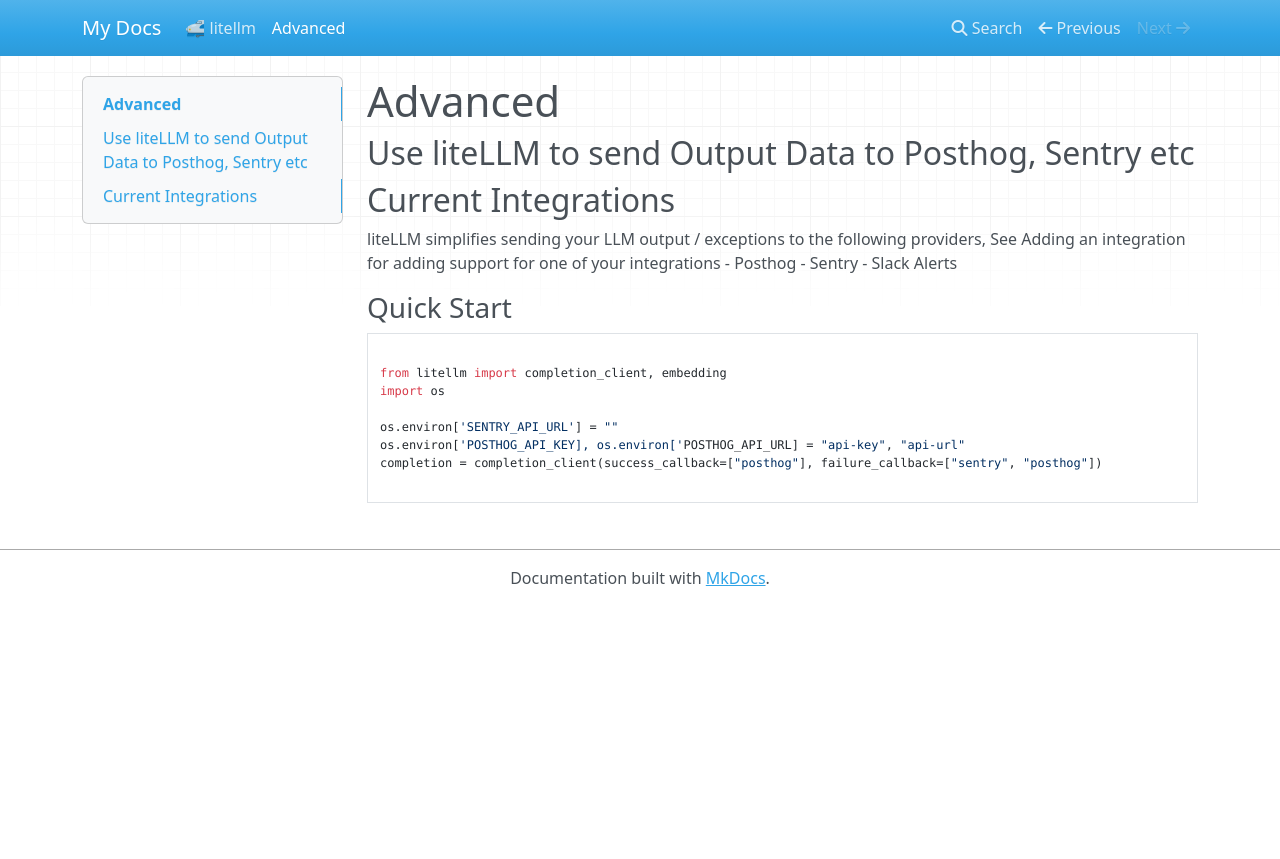
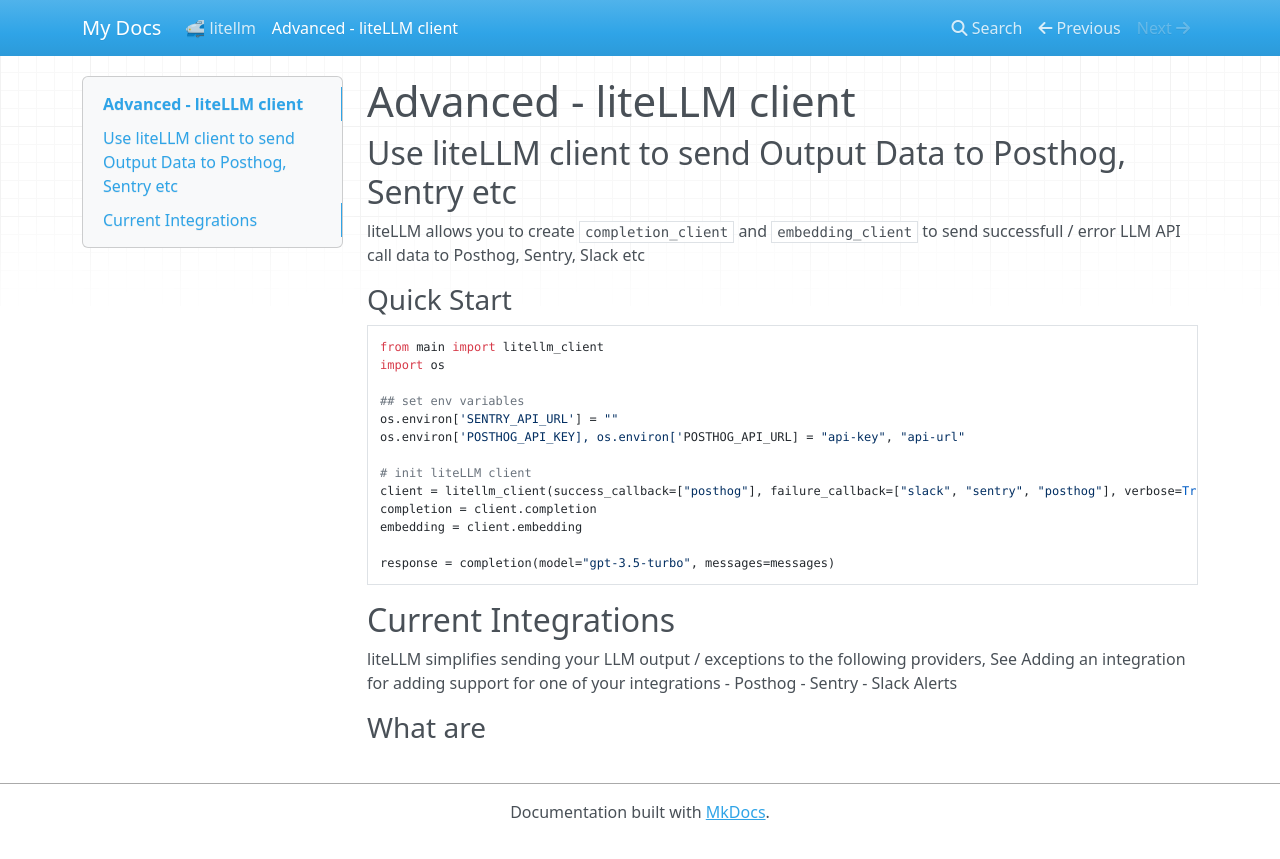
Before and after one commit to ishaan-jaff/testliteDocs, an MkDocs documentation site: the page built from docs/advanced.md, in a window 1280 px wide. Shown: the top 859 px of the page. Built offline with MkDocs 1.6.1, drawn with Linux system fonts in a browser that asks for light colours; nearby versions of some CDN libraries.

Commit message:
Update advanced.md

````diff
--- a/docs/advanced.md
+++ b/docs/advanced.md
@@ -1,6 +1,26 @@
-# Advanced
+# Advanced - liteLLM client
 
-## Use liteLLM to send Output Data to Posthog, Sentry etc
+## Use liteLLM client to send Output Data to Posthog, Sentry etc
+liteLLM allows you to create `completion_client` and `embedding_client` to send successfull / error LLM API call data to Posthog, Sentry, Slack etc
+
+### Quick Start
+```python
+from main import litellm_client
+import os
+
+## set env variables
+os.environ['SENTRY_API_URL'] = ""
+os.environ['POSTHOG_API_KEY], os.environ['POSTHOG_API_URL] = "api-key", "api-url"
+
+# init liteLLM client
+client = litellm_client(success_callback=["posthog"], failure_callback=["slack", "sentry", "posthog"], verbose=True)
+completion = client.completion
+embedding = client.embedding
+
+response = completion(model="gpt-3.5-turbo", messages=messages)
+```
+
+
 
 ## Current Integrations
 liteLLM simplifies sending your LLM output / exceptions to the following providers, See Adding an integration for adding support for one of your integrations
@@ -8,14 +28,6 @@ liteLLM simplifies sending your LLM output / exceptions to the following provide
 - Sentry
 - Slack Alerts
 
-### Quick Start
-```python
 
-from litellm import completion_client, embedding
-import os
 
-os.environ['SENTRY_API_URL'] = ""
-os.environ['POSTHOG_API_KEY], os.environ['POSTHOG_API_URL] = "api-key", "api-url"
-completion = completion_client(success_callback=["posthog"], failure_callback=["sentry", "posthog"])
-
-```
+### What are
````
